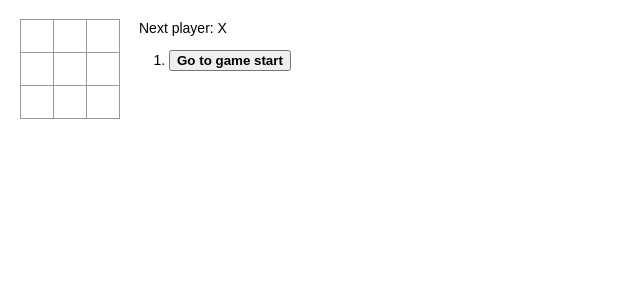
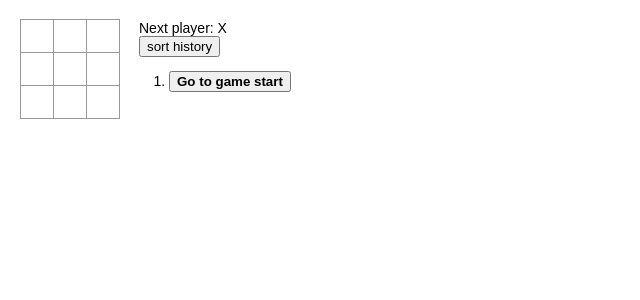
Before and after one commit to AtlasMountains/React_Tick-Tack-Toe, a React (Create React App) app: page / in a window 1280 px wide. Shown: the top 300 px of the page, without its empty margins (0-640 px from the left). Built offline with nearby package versions, Linux system fonts and the light colour scheme.

Commit message:
add button to switch history sorting order

```diff
--- a/src/index.js
+++ b/src/index.js
@@ -44,6 +44,7 @@ class Game extends React.Component {
       history: [{ squares: Array(9).fill(null) }],
       stepNumber: 0,
       xIsNext: true,
+      sortDesc: true,
     };
   }
 
@@ -78,8 +79,7 @@ class Game extends React.Component {
     const history = this.state.history;
     const current = history[this.state.stepNumber];
     const winner = calculateWinner(current.squares);
-
-    const moves = history.map((step, move) => {
+    let moves = history.map((step, move) => {
       const desc = move
         ? "Go to move #" + move + " " + getCoordinates(step)
         : "Go to game start";
@@ -94,6 +94,10 @@ class Game extends React.Component {
         </li>
       );
     });
+
+    if (this.state.sortDesc) {
+      moves = moves.reverse();
+    }
 
     let status;
     status = winner
@@ -110,6 +114,15 @@ class Game extends React.Component {
         </div>
         <div className="game-info">
           <div>{status}</div>
+          <button
+            onClick={() => {
+              this.setState({
+                sortDesc: !this.state.sortDesc,
+              });
+            }}
+          >
+            sort history
+          </button>
           <ol>{moves}</ol>
         </div>
       </div>
```
